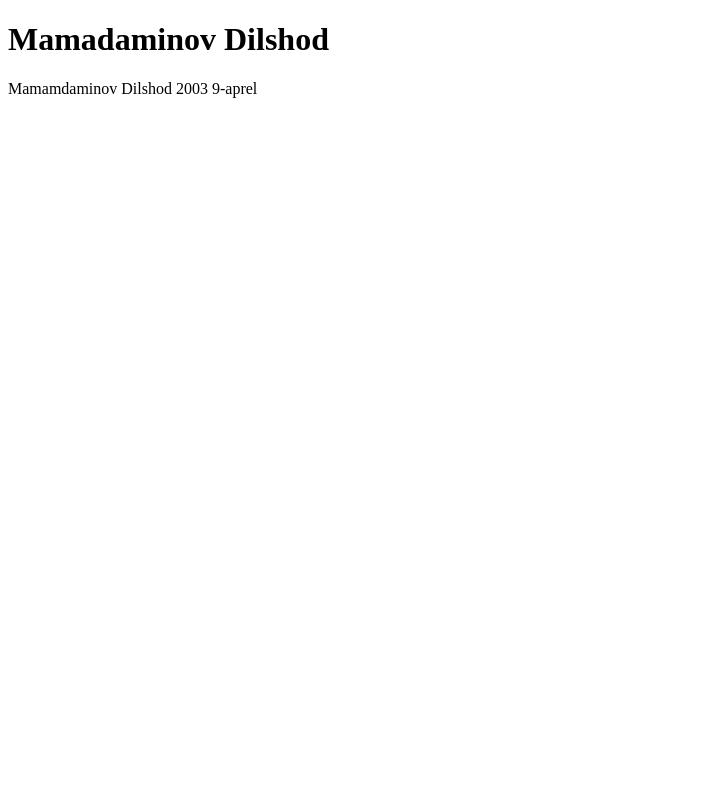
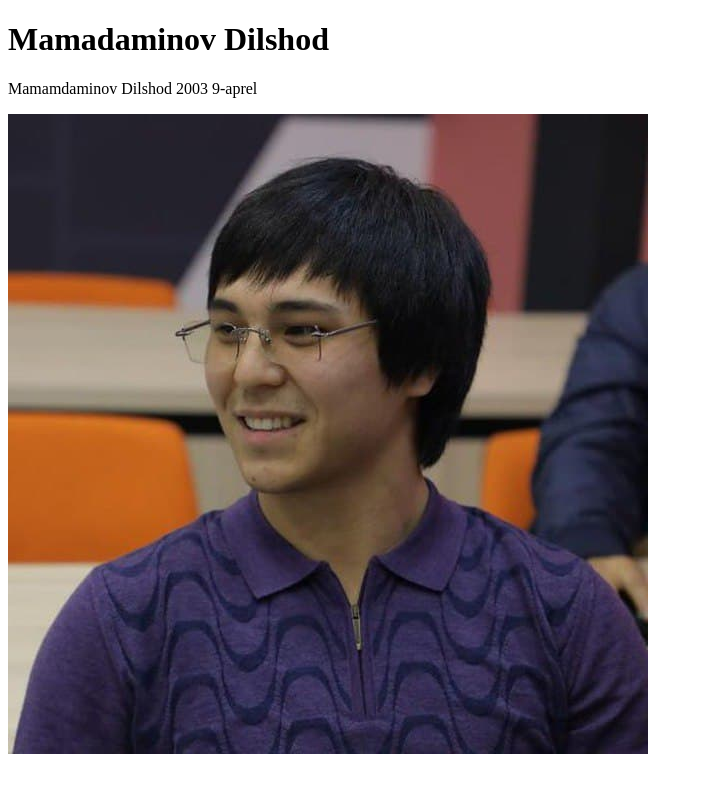
Before and after one commit to Mamadaminov-D/My-firts-project, a plain HTML site: page index.html in a window 1280 px wide. Shown: the whole page, without its empty margins (0-703 px from the left). Drawn offline with Linux system fonts and the light colour scheme.

Commit message:
edited project

```diff
--- a/index.html
+++ b/index.html
@@ -10,6 +10,7 @@
 
     <h1>Mamadaminov Dilshod</h1>
     <p>Mamamdaminov Dilshod 2003 9-aprel </p>
+    <img src="ddm.jpg" alt="ddm">
 
 </body>
 </html>
```
